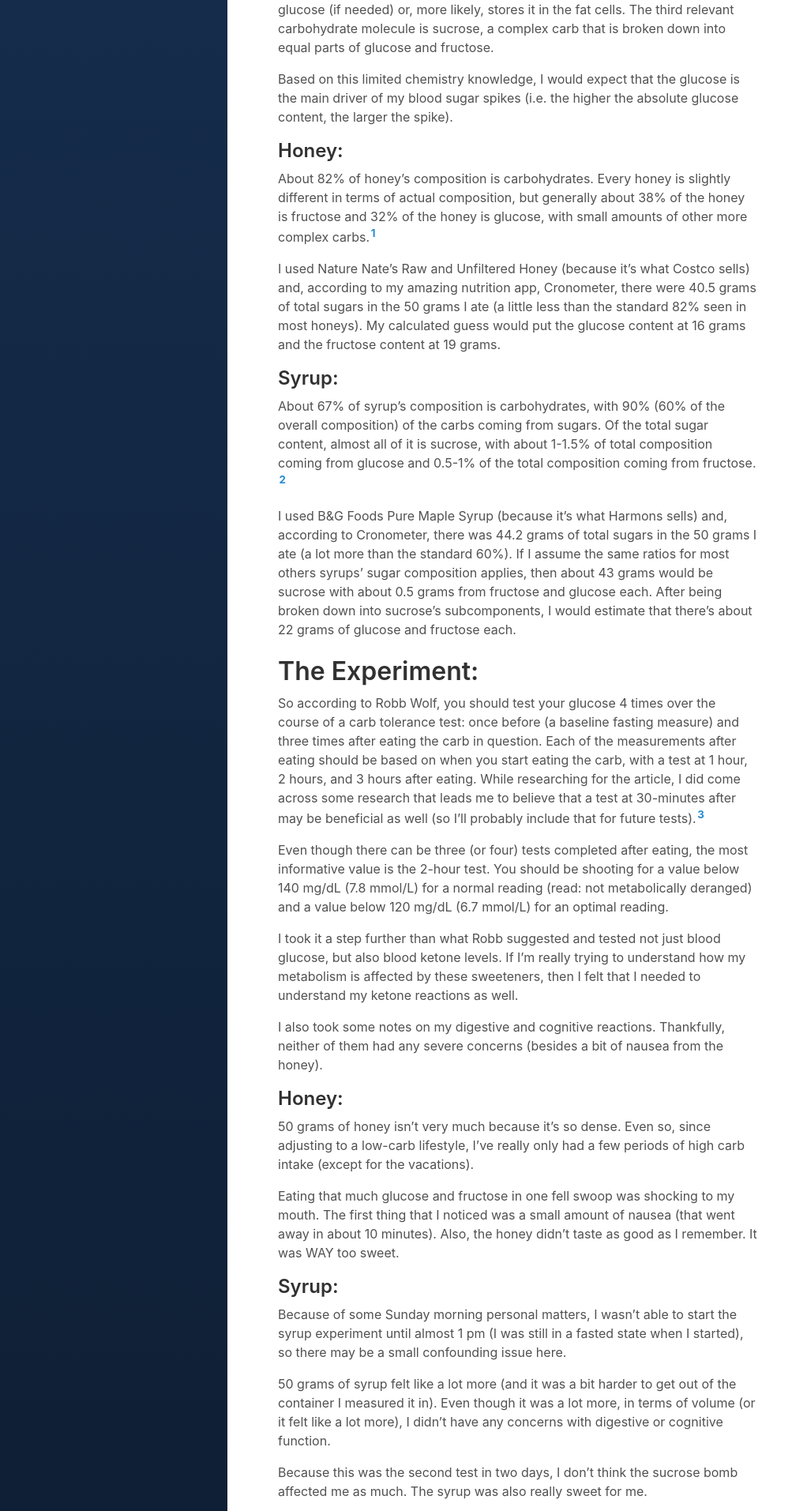
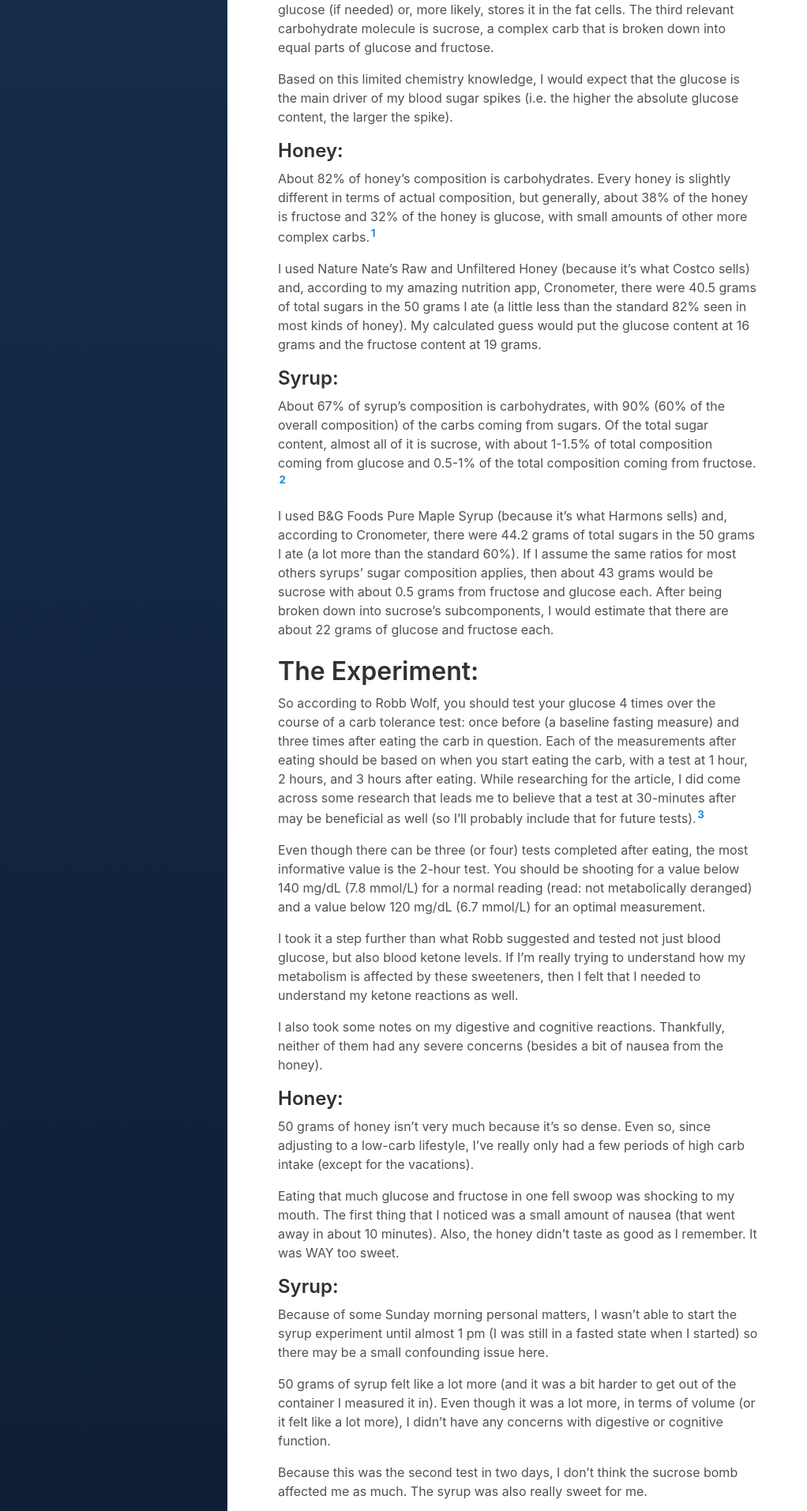
Before and after one commit to quantifiedketonian/quantifiedketonian.github.io, a Jekyll site: the page built from _posts/2019-03-11-a-tale-of-two-sweeteners.md, in a window 1280 px wide. Shown: the part 1035-2948 px from the top of the page at 79% size, without its empty margins (0-1022 px from the left). Built offline with Jekyll 4.4.1, drawn with Linux system fonts in a browser that asks for light colours; some of the changed text lies outside the part shown.

```diff
--- a/_posts/2019-03-11-a-tale-of-two-sweeteners.md
+++ b/_posts/2019-03-11-a-tale-of-two-sweeteners.md
@@ -7,62 +7,57 @@ posted_date: 2019-03-11 06:00:00 +0000
 ---
 # The Background:
 
-I've now been on the ketogenic diet for two months (with a few small upticks of carbs due to travel; it's much harder for me to follow keto while traveling than I expected).
+I’ve now been on the ketogenic diet for two months (with a few small upticks of carbs due to travel; it’s much harder for me to follow keto while traveling than I expected).
 
-That said, as I've mentioned on my about page, I started doing keto out of fear of getting diabetes. So since I'm fat adapted, I figured it was time to start doing some of the carb tolerance tests that Robb Wolf talks about in his book. As my first published experiment, I wanted to understand how two common "paleo" sweeteners affect my metabolic state.
+That said, as I’ve mentioned on my about page, I started doing keto out of fear of getting diabetes. So since I’m fat adapted, I figured it was time to start doing some of the carb tolerance tests that Robb Wolf talks about in his book. As my first published experiment, I wanted to understand how two common “paleo” sweeteners affect my metabolic state.
 
-Honey and pure maple syrup (none of that fake crap) were staples in our home during our paleo time. My wife loves maple syrup more than anything (sometimes even more than she loves me, I think) and I used to eat spoonfuls of honey straight from the container. If it was in a squeeze container, I didn't even use the spoon; I squeezed it directly into my mouth (no sucking on the container like they suck on the drinking fountains in Parks and Rec, that would be gross) So switching to the keto way of life was a bit harder than I expected.
+Honey and pure maple syrup (none of that fake crap) were staples in our home during our paleo time. My wife loves maple syrup more than anything (sometimes even more than she loves me, I think) and I used to eat spoonfuls of honey straight from the container. If it was in a squeeze container, I didn’t even use the spoon; I squeezed it directly into my mouth (no sucking on the container like they suck on the drinking fountains in Parks and Rec, that would be gross) So switching to the keto way of life was a bit harder than I expected.
 
-Since I have a higher than average likelihood of getting type 2 diabetes, I always worry about adding any carb-heavy substance back into my diet. So I wanted to know what would happen to my body if I brought a "non-keto" sweetener back into my life every once in a while (like when I want to make delicious keto pumpkin waffles and the artificially sweetened maple flavored water just won't cut it).
+Since I have a higher than average likelihood of getting type 2 diabetes, I always worry about adding any carb-heavy substance back into my diet. So I wanted to know what would happen to my body if I brought a “non-keto” sweetener back into my life every once in a while (like when I want to make delicious keto pumpkin waffles and the artificially sweetened maple flavored water just won’t cut it).
 
 # The Chemistry:
 
-As I'm not a chemistry expert, I hope someone will correct any mistakes I make.
+As I’m not a chemistry expert, I hope someone will correct any mistakes I make.
 
-I've read and heard from many folks that glucose causes an increase in circulating insulin in your blood (yet to test the insulinogenic effects on me) and that fructose does as well, but fructose is impossible to breakdown with insulin so your body shuttles it into the liver and breaks it down to transform it into glucose (if needed) or, more likely, stores it in the fat cells. The third relevant carbohydrate molecule is sucrose, a complex carb that is broken down into equal parts of glucose and fructose.
+I’ve read and heard from many folks that glucose causes an increase in circulating insulin in your blood (yet to test the insulinogenic effects on me) and that fructose does as well, but fructose is impossible to breakdown with insulin so your body shuttles it into the liver and breaks it down to transform it into glucose (if needed) or, more likely, stores it in the fat cells. The third relevant carbohydrate molecule is sucrose, a complex carb that is broken down into equal parts of glucose and fructose.
 
 Based on this limited chemistry knowledge, I would expect that the glucose is the main driver of my blood sugar spikes (i.e. the higher the absolute glucose content, the larger the spike).
 
 ## Honey:
 
-About 82% of honey's composition is carbohydrates. Every honey is slightly different in terms of actual composition, but generally about 38% of the honey is fructose and 32% of the honey is glucose, with small amounts of other more complex carbs.[^1]
+About 82% of honey’s composition is carbohydrates. Every honey is slightly different in terms of actual composition, but generally, about 38% of the honey is fructose and 32% of the honey is glucose, with small amounts of other more complex carbs.[^1]
 
-I used Nature Nate's Raw and Unfiltered Honey (because it's what Costco sells) and, according to my amazing nutrition app, Cronometer, there were 40.5 grams of total sugars in the 50 grams I ate (a little less than the standard 82% seen in most honeys). My calculated guess would put the glucose content at 16 grams and the fructose content at 19 grams.
+I used Nature Nate’s Raw and Unfiltered Honey (because it’s what Costco sells) and, according to my amazing nutrition app, Cronometer, there were 40.5 grams of total sugars in the 50 grams I ate (a little less than the standard 82% seen in most kinds of honey). My calculated guess would put the glucose content at 16 grams and the fructose content at 19 grams.
 
 ## Syrup:
 
-About 67% of syrup's composition is carbohydrates, with 90% (60% of the overall composition) of the carbs coming from sugars. Of the total sugar content, almost all of it is sucrose, with about 1-1.5% of total composition coming from glucose and 0.5-1% of the total composition coming from fructose.[^2]
+About 67% of syrup’s composition is carbohydrates, with 90% (60% of the overall composition) of the carbs coming from sugars. Of the total sugar content, almost all of it is sucrose, with about 1-1.5% of total composition coming from glucose and 0.5-1% of the total composition coming from fructose.[^2]
 
-I used B&G Foods Pure Maple Syrup (because it's what Harmons sells) and, according to Cronometer, there was 44.2 grams of total sugars in the 50 grams I ate (a lot more than the standard 60%). If I assume the same ratios for most others syrups' sugar composition applies, then about 43 grams would be sucrose with about 0.5 grams from fructose and glucose each. After being broken down into sucrose's subcomponents, I would estimate that there's about 22 grams of glucose and fructose each.
+I used B&G Foods Pure Maple Syrup (because it’s what Harmons sells) and, according to Cronometer, there were 44.2 grams of total sugars in the 50 grams I ate (a lot more than the standard 60%). If I assume the same ratios for most others syrups’ sugar composition applies, then about 43 grams would be sucrose with about 0.5 grams from fructose and glucose each. After being broken down into sucrose’s subcomponents, I would estimate that there are about 22 grams of glucose and fructose each.
 
 # The Experiment:
 
-So according to Robb Wolf, you should test your glucose 4 times over the course of a carb tolerance test: once before (a baseline fasting measure) and three times after eating the carb in question. Each of the measurements after eating should be based on when you start eating the carb, with a test at 1 hour, 2 hours, and 3 hours after eating. While researching for the article, I did come across some research that leads me to believe that a test at 30-minutes after may be beneficial as well (so I'll probably include that for future tests).[^3]
+So according to Robb Wolf, you should test your glucose 4 times over the course of a carb tolerance test: once before (a baseline fasting measure) and three times after eating the carb in question. Each of the measurements after eating should be based on when you start eating the carb, with a test at 1 hour, 2 hours, and 3 hours after eating. While researching for the article, I did come across some research that leads me to believe that a test at 30-minutes after may be beneficial as well (so I’ll probably include that for future tests).[^3]
 
-Even though there can be three (or four) tests completed after eating, the most informative value is the 2-hour test. You should be shooting for a value below 140 mg/dL (7.8 mmol/L) for a normal reading (read: not metabolically deranged) and a value below 120 mg/dL (6.7 mmol/L) for an optimal reading.
+Even though there can be three (or four) tests completed after eating, the most informative value is the 2-hour test. You should be shooting for a value below 140 mg/dL (7.8 mmol/L) for a normal reading (read: not metabolically deranged) and a value below 120 mg/dL (6.7 mmol/L) for an optimal measurement.
 
-I took it a step further than what Robb suggested and tested not just blood glucose, but also blood ketone levels. If I'm really trying to understand how my metabolism is affected by these sweeteners, then I felt that I needed to understand my ketone reactions as well.
+I took it a step further than what Robb suggested and tested not just blood glucose, but also blood ketone levels. If I’m really trying to understand how my metabolism is affected by these sweeteners, then I felt that I needed to understand my ketone reactions as well.
 
-I also took some notes on my digestive and cognitive reactions. Thankfully,
-neither of them had any severe concerns (besides a bit of nausea from the honey).
+I also took some notes on my digestive and cognitive reactions. Thankfully, neither of them had any severe concerns (besides a bit of nausea from the honey).
 
 ## Honey:
 
-50 grams of honey isn't very much because it's so dense. Even so, since
-adjusting to a low-carb lifestyle, I've really only had a few periods of high
-carb intake (except for the vacations).
+50 grams of honey isn’t very much because it’s so dense. Even so, since adjusting to a low-carb lifestyle, I’ve really only had a few periods of high carb intake (except for the vacations).
 
-Eating that much glucose and fructose in one fell swoop was shocking to my mouth. The first thing that I noticed was a small amount of nausea (that went away in about 10 minutes). Also, the honey didn't taste as good as I remember. It was WAY too sweet.
+Eating that much glucose and fructose in one fell swoop was shocking to my mouth. The first thing that I noticed was a small amount of nausea (that went away in about 10 minutes). Also, the honey didn’t taste as good as I remember. It was WAY too sweet.
 
 ## Syrup:
 
-Because of some Sunday morning personal matters, I wasn't able to start the
-syrup experiment until almost 1 pm (I was still in a fasted state when I started), so there may be a small confounding issue here.
+Because of some Sunday morning personal matters, I wasn’t able to start the syrup experiment until almost 1 pm (I was still in a fasted state when I started) so there may be a small confounding issue here.
 
-50 grams of syrup felt like a lot more (and it was a bit harder to get out of the container I measured it in). Even though it was a lot more, in terms of volume (or it felt like a lot more), I didn't have any concerns with digestive or cognitive function.
+50 grams of syrup felt like a lot more (and it was a bit harder to get out of the container I measured it in). Even though it was a lot more, in terms of volume (or it felt like a lot more), I didn’t have any concerns with digestive or cognitive function.
 
-Because this was the second test in two days, I don't think the sucrose bomb
-affected me as much. The syrup was also really sweet for me.
+Because this was the second test in two days, I don’t think the sucrose bomb affected me as much. The syrup was also really sweet for me.
 
 # The Results:
 
@@ -86,7 +81,7 @@ affected me as much. The syrup was also really sweet for me.
 
 ![Comparative Chart of the Two Sweeteners Results]({{site.url}}/assets/images/ctt-hs-comparison.png)
 
-A quick review of these tables and charts originally led me to the conclusion that I could easily eat the maple syrup as a sweetener because of the "tighter" control of my sugar and ketone levels (there's much smaller variation between each result for the syrup, than for the honey).
+A quick review of these tables and charts originally led me to the conclusion that I could easily eat the maple syrup as a sweetener because of the “tighter” control of my sugar and ketone levels (there’s much smaller variation between each result for the syrup than for the honey).
 
 These results are the exact opposite of what I was expecting based on the glucose content of each respective sweetener. Since honey has, on average, nearly 6 grams of glucose less than syrup, I was expecting it to cause a reduced response relative to the syrup, but the opposite was the case.
 
@@ -94,7 +89,7 @@ However, after I reviewed this next chart, I came to a different conclusion. I l
 
 ![Comparative Chart of the GKI Effects of the Two Sweeteners]({{site.url}}/assets/images/ctt-hs-gki.png)
 
-Based on these results (and there's not a statistical basis to this yet), I have no intention of eating either of these regularly. They cause too much variation for me to feel comfortable with the effects that they have on me.
+Based on these results (and there’s not a statistical basis to this yet), I have no intention of eating either of these regularly. They cause too much variation for me to feel comfortable with the effects that they have on me.
 
 [^1]: [Wikipedia](https://en.wikipedia.org/wiki/Honey#Nutrition) and [this other honey website](http://www.chm.bris.ac.uk/webprojects2001/loveridge/index-page3.html) both discuss the chemical breakdown of honey and have comparative numbers for the proportion of glucose and fructose in honey.
 
```
